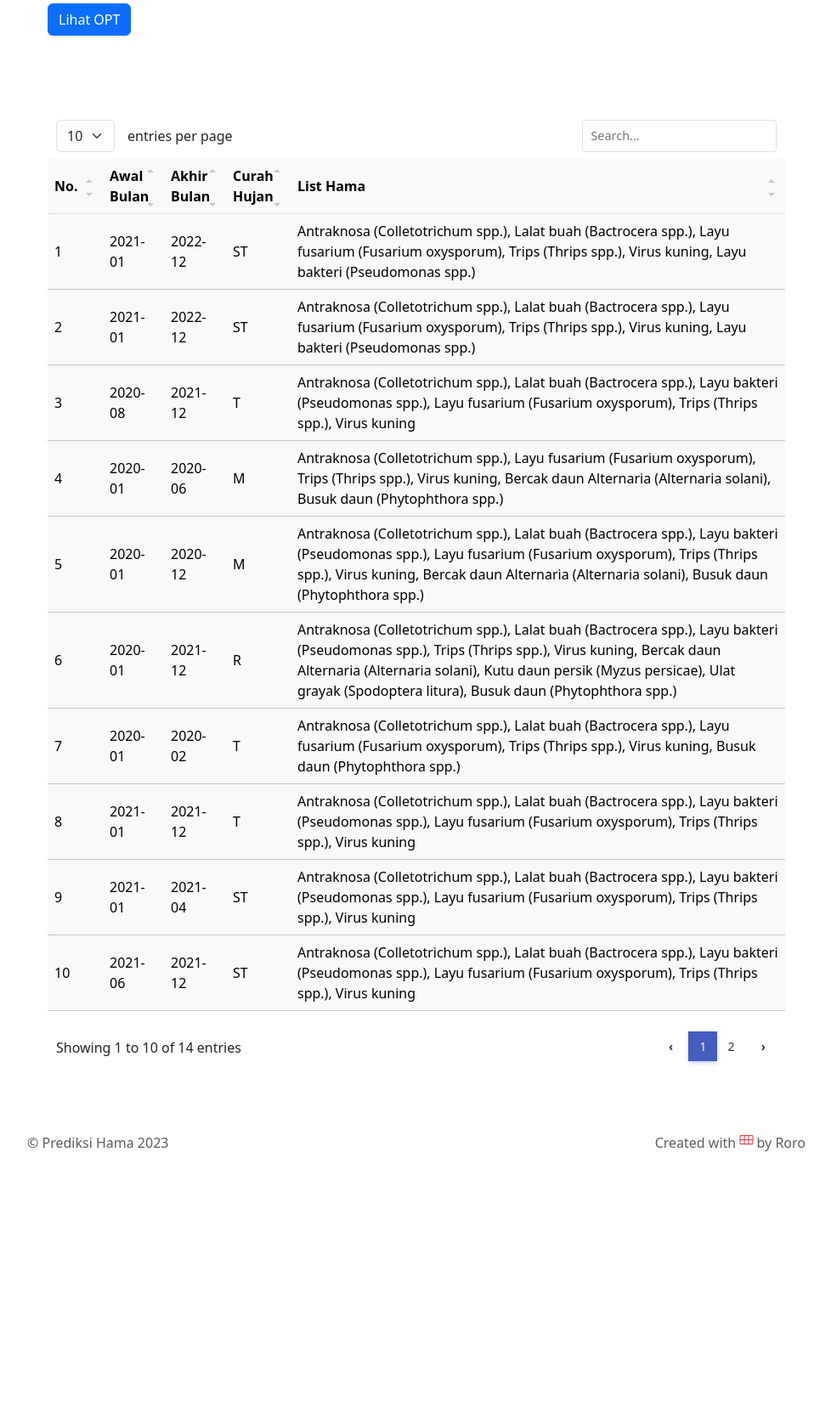
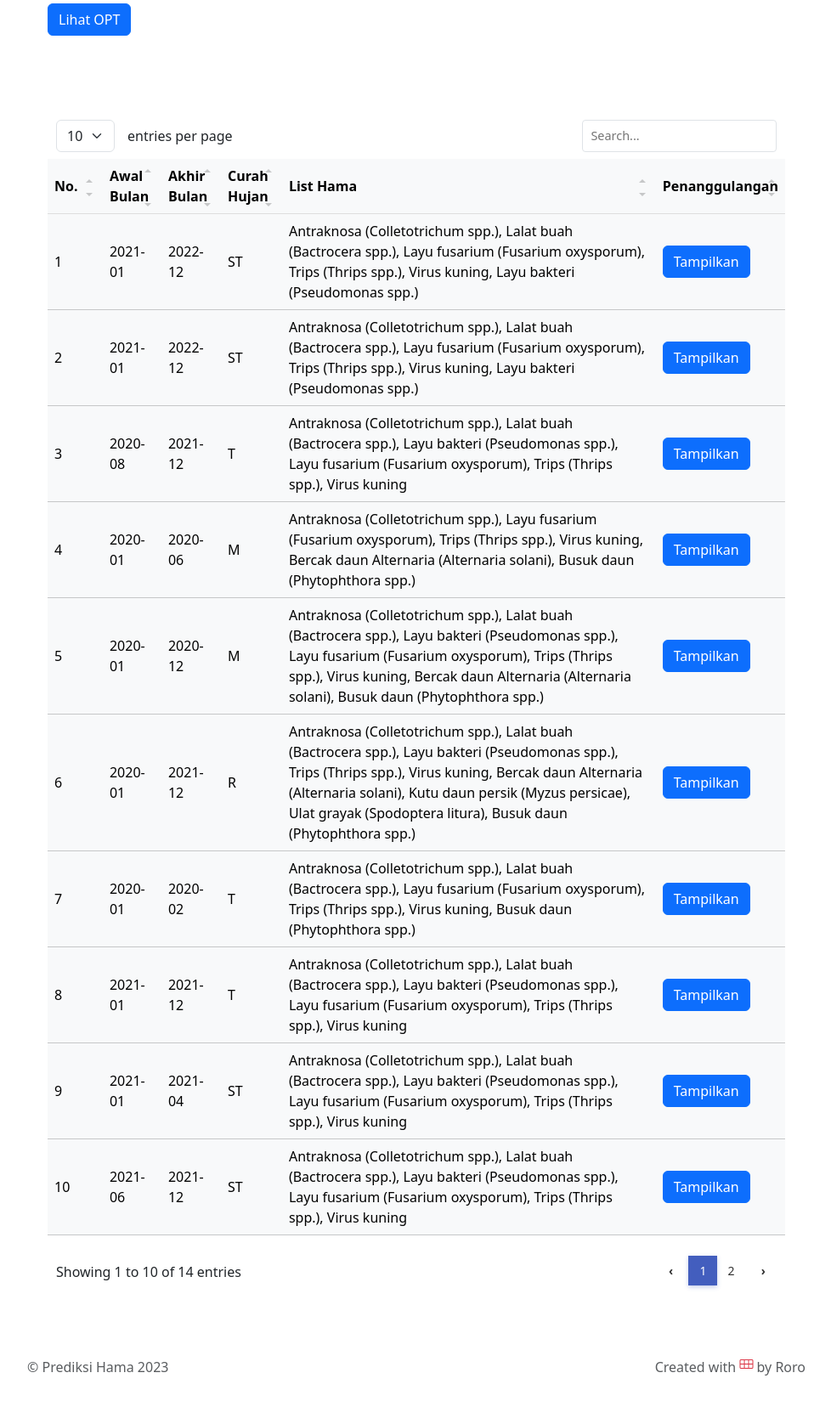
Before and after one commit to AzzahraKareena/Cabe-Olivia, a CodeIgniter app: page /prediksi/index.php/hasil/index in a window 1280 px wide. Shown: the part 1015-2684 px from the top of the page at 85% size, without its empty margins (300-1278 px from the left). Before the commit the page ends 2370 px from the top, so only its background shows below. Run offline with CodeIgniter, Linux system fonts and the light colour scheme; data comes from the database, SQL or seed files in the repository; some libraries are stand-ins or nearby versions.

Commit message:
penanggulangan

```diff
--- a/application/views/hasil/index.php
+++ b/application/views/hasil/index.php
@@ -119,6 +119,7 @@
                     <th>Akhir Bulan</th>
                     <th>Curah Hujan</th>
                     <th>List Hama</th>
+                    <th>Penanggulangan</th>
                   </tr>
                 </thead>
                 <tbody>
@@ -130,9 +131,13 @@
                       <td> <?= $key['bulan_akhir']; ?> </td>
                       <td> <?= $key['tipe_ch']; ?> </td>
                       <td> <?= $key['daftar_hama']; ?> </td>
+                      <td>
+                        <button class="btn btn-primary btn-show-control" data-hama="<?= $key['daftar_hama']; ?>">Tampilkan</button>
+                      </td>
                     </tr>
                   <?php endforeach; ?>
                 </tbody>
+
               </table>
             </div>
           </div>
@@ -358,6 +363,35 @@
       }
       return number
     }
+
+// Add this JavaScript code to your existing script block
+
+// Handle click event to display control methods
+document.addEventListener('click', function (event) {
+  if (event.target.classList.contains('btn-show-control')) {
+    const hama = event.target.getAttribute('data-hama');
+    displayControlMethods(hama);
+  }
+});
+
+// Function to fetch and display control methods based on hama
+function displayControlMethods(hama) {
+  // You should have a JSON data structure containing hama and corresponding control methods
+  const controlMethodsData = {
+    "hama1": "Penanggulangan hama 1: Cara 1, Cara 2, Cara 3",
+    "hama2": "Penanggulangan hama 2: Cara 4, Cara 5",
+    // Add more hama and control methods as needed
+  };
+
+  // Check if the hama exists in the data
+  if (controlMethodsData.hasOwnProperty(hama)) {
+    const controlMethods = controlMethodsData[hama];
+    alert(`Penanggulangan untuk hama ${hama}: \n${controlMethods}`);
+  } else {
+    alert(`Tidak ada informasi penanggulangan untuk hama ${hama}`);
+  }
+}
+
   </script>
 
   <script>
```
Also changed, not shown: application/views/hasil/hama.json (added, +11 -0 lines).
